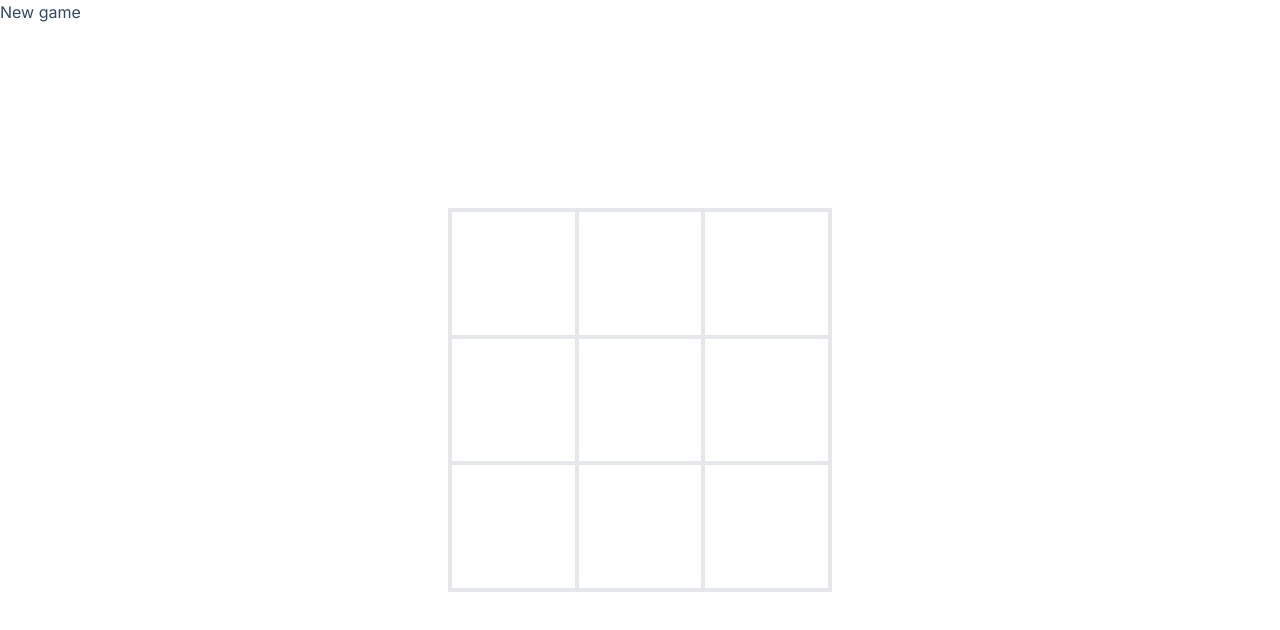
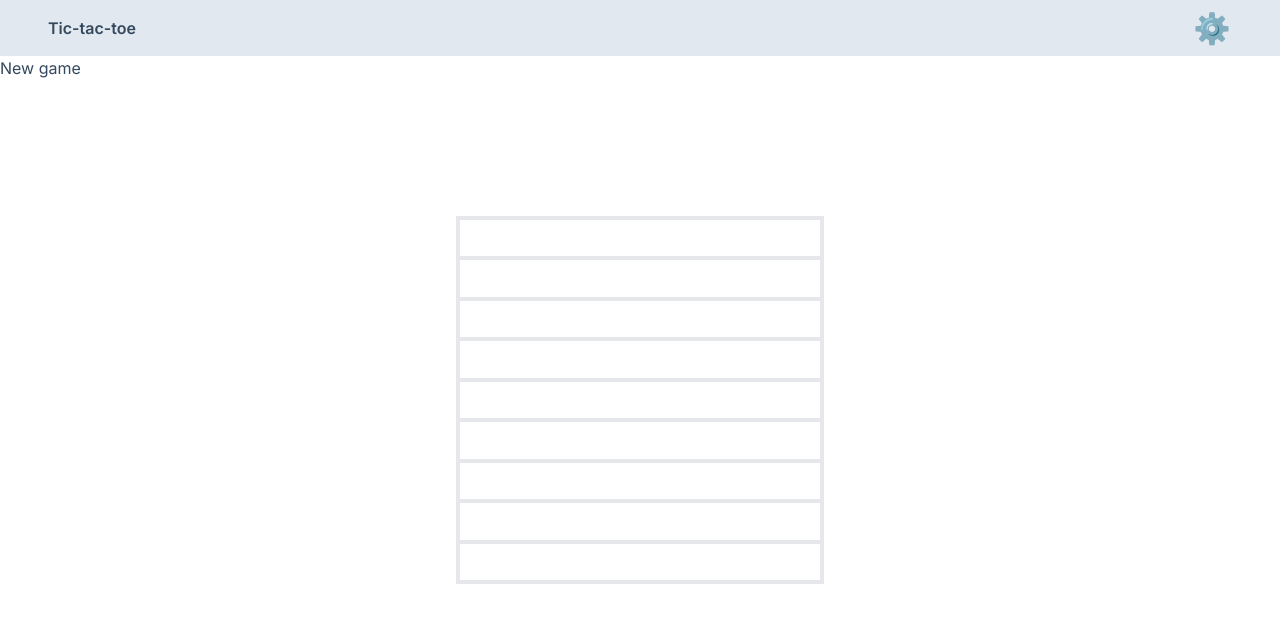
Before and after one commit to hoductrung1211/online-courses-nextjs, a Next.js app: page /tic-tac-toe in a window 1280 px wide. Shown: the top 630 px of the page. Built offline with nearby package versions, Linux system fonts and the light colour scheme.

Commit message:
Add dynamic game nxn

```diff
--- a/app/tic-tac-toe/Game.tsx
+++ b/app/tic-tac-toe/Game.tsx
@@ -1,4 +1,4 @@
-import { useState } from "react"
+import { useEffect, useRef, useState } from "react"
 import { Role } from "./page";
 
 // Just generating cells
@@ -6,22 +6,26 @@ export default function Game({
     steps,
     playerTurn,
     winCells,
+    n,
+    mark,
     handleClick
 }: {
     steps: {id: number, role: null | Role}[],
     playerTurn: Role,
+    n: string,
+    mark: string,
     winCells: number[],
     handleClick: (id: number, role: Role) => void,
 }) {
 
     return (
-        <main>
-            <ul className="w-96 aspect-square grid grid-cols-3 grid-rows-3 absolute top-1/2 left-1/2 -translate-x-1/2 -translate-y-1/2 border-2">
+        <main className="w-full max-w-[24rem] aspect-square p-2 absolute top-1/2 left-1/2 -translate-x-1/2 -translate-y-1/2 ">
+            <ul className={`w-full h-full grid grid-cols-${n} grid-rows-${n} border-2`}>
             {
                 steps.map(item =>
                     <Cell
                         key={item.id}
-                        value={item.role ?? ''}
+                        value={mark}
                         isWinCell={winCells.includes(item.id)}
                         handleClick={() => {
                             handleClick(item.id, playerTurn);
@@ -31,7 +35,6 @@ export default function Game({
             }
             </ul>
         </main>
-
     )
 }
 
@@ -45,22 +48,23 @@ function Cell({
     handleClick: () => void,
 }) {
     const [isActive, setIsActive] = useState(false);
+    const markRef = useRef<string | null>(null);
 
     return (
         <li
             className="grid place-items-center"
-            onClick={() => setIsActive(true)}
         >
             <button
-                className={"w-full h-full border-2 text-3xl " + (isWinCell && "bg-green-300 ")}
+                className={"w-full h-full border-2 text-3xl active:bg-gray-50 " + (isWinCell && "bg-green-300 ")}
                 onClick={() => {
                     if (isActive) return;
 
                     handleClick();
                     setIsActive(true);
+                    markRef.current = value;
                 }}
             >
-            {isActive && value}
+            {isActive && markRef.current}
             </button>
         </li>
     )
--- /dev/null
+++ b/app/tic-tac-toe/Header.tsx
@@ -0,0 +1,18 @@
+export default function Header({
+    handleTurnOnSettingPopup
+}: {
+    handleTurnOnSettingPopup: () => void
+}) {
+    return (
+        <header className="w-full h-14 bg-slate-200">
+            <div className="mx-auto w-full max-w-[1200px] h-full px-2 flex items-center justify-between">
+                <span className="font-semibold">Tic-tac-toe</span>
+
+                <button
+                    className="w-10 aspect-square text-3xl hover:bg-gray-100 rounded-md"
+                    onClick={handleTurnOnSettingPopup}
+                >⚙️</button>
+            </div>
+        </header>
+    )
+}
--- /dev/null
+++ b/app/tic-tac-toe/PopupWrapper.tsx
@@ -0,0 +1,16 @@
+export default function PopupWrapper({
+    children,
+    handleTurnOffPopup,
+}: {
+    children: React.ReactNode,
+    handleTurnOffPopup: () => void,
+}) {
+    return (
+        <section
+            className="fixed inset-0 bg-black bg-opacity-75 z-20 flex items-center justify-center"
+            onClick={handleTurnOffPopup}
+        >
+            {children}
+        </section>
+    )
+}
--- /dev/null
+++ b/app/tic-tac-toe/SettingsPopup.tsx
@@ -0,0 +1,117 @@
+export default function SettingsPopup({
+    handleTurnOffPopup,
+    children,
+}: {
+    handleTurnOffPopup: () => void,
+    children: React.ReactNode,
+}) {
+    return (
+        <section
+            className="w-full max-w-[28rem] max-h-[48rem] flex flex-col bg-gray-50 rounded-lg overflow-hidden"
+            onClick={(e) => {
+                e.stopPropagation();
+            }}
+        >
+            <header className="w-full h-12 px-3 flex items-center justify-between font-semibold bg-slate-200 border-b-2 border-gray-100">
+                Settings
+                <button className="w-8 aspect-square grid place-items-center rounded-md hover:bg-gray-50 text-center text-xl"
+                    onClick={handleTurnOffPopup}
+                >✖️</button>
+            </header>
+            <main className="h-full py-3 px-5">
+                {children}
+            </main>
+        </section>
+    )
+}
+
+export function SettingsForm({
+    settings,
+}: {
+    settings: {[key: string]: number | string},
+}) {
+    return (
+        <form className="flex flex-col gap-5">
+            <Field text="Player A name:">
+                <Input />
+            </Field>
+            <Field text="Player B name:">
+                <Input />
+            </Field>
+            <Field text="Player A mark:">
+                <ListSelection
+                    list={['🌠','💛','🌕','🟨','⭐','🌟']}
+                    type="icon"
+                />
+            </Field>
+            <Field text="Player B mark:">
+                <ListSelection
+                    list={['❤️','💖','🔴','⭕','❌','🟥']}
+                    type="icon"
+                />
+            </Field>
+            <Field text="Game type:">
+                <ListSelection
+                    list={['3 x 3', '4 x 4', '5 x 5']}
+                    type="text"
+                />
+            </Field>
+            <button className="mt-2 h-10 font-semibold text-white bg-blue-400 rounded-md hover:bg-opacity-90 transition">
+                Save
+            </button>
+        </form>
+    )
+}
+
+function Field({
+    text,
+    children
+}: {
+    text: string,
+    children: React.ReactNode,
+}) {
+    return (
+        <label className="flex flex-col min-[480px]:flex-row items-center justify-between">
+            <span className="">{text}</span>
+            {children}
+        </label>
+    )
+}
+
+function Input({
+
+}) {
+    return (
+        <input
+            className="h-8 rounded-md"
+        />
+    )
+}
+
+function ListSelection({
+    list,
+    type,
+}: {
+    list: string[],
+    type: 'icon' | 'text'
+}) {
+
+    let itemClassName = "h-8 grid place-items-center rounded-sm cursor-pointer hover:bg-gray-200 ";
+    if (type == "icon")
+        itemClassName += " w-8 text-2xl  ";
+    else itemClassName += " px-2"
+
+    return (
+        <ul className="flex items-center gap-3">
+        {
+            list.map(mark =>
+                <li key={mark}
+                    className={itemClassName}
+                >
+                    {mark}
+                </li>
+            )
+        }
+        </ul>
+    )
+}
--- a/app/tic-tac-toe/layout.tsx
+++ b/app/tic-tac-toe/layout.tsx
@@ -4,7 +4,7 @@ export default function Layout({
     children: React.ReactNode
 }) {
     return (
-        <div className="absolute inset-0">
+        <div className="relative w-full min-h-screen">
             {children}
         </div>
     )
--- a/app/tic-tac-toe/page.tsx
+++ b/app/tic-tac-toe/page.tsx
@@ -2,31 +2,59 @@
 
 import { useState } from "react";
 import Game from "./Game";
-import {takeAllNElements, winningColumns, winningCrossDown, winningCrossUp, winningRows} from './utils';
+import {winningColumns, winningCrossDown, winningCrossUp, winningRows, generateEmptyCells} from './utils';
+import Header from "./Header";
+import PopupWrapper from "./PopupWrapper";
+import SettingsPopup, { SettingsForm } from "./SettingsPopup";
+import './style.css';
 
 export const enum Role {
     O = 'O',
     X = 'X'
 }
-const initSteps: {id: number, role: null | Role}[] = [1, 2, 3, 4, 5, 6, 7, 8, 9].map(item => ({
-    id: item,
-    role: null,
-}))
 
-const intNumArr: number[] = []
+const markOList = [
+    {id: 1, mark: '🌠'},
+    {id: 2, mark: '💛'},
+    {id: 3, mark: '🌕'},
+    {id: 4, mark: '🟨'},
+    {id: 5, mark: '⭐'},
+    {id: 6, mark: '🌟'},
+];
+
+const markXList = [
+    {id: 1, mark: '❤️'},
+    {id: 2, mark: '💖'},
+    {id: 3, mark: '🔴'},
+    {id: 4, mark: '⭕'},
+    {id: 5, mark: '❌'},
+    {id: 6, mark: '🟥'},
+]
 
 export default function App() {
+    // States of Application
+    const [n, setN] = useState(3);
     const [count, setCount] = useState(0);
-    const [steps, setSteps] = useState(initSteps);
+    const [steps, setSteps] = useState(generateEmptyCells(n));
     const [playerTurn, setPlayerTurn] = useState(Role.O);
+    const [popup, setPopup] = useState<React.ReactNode | null>(null);
+    const [settings, setSettings] = useState({
+        playerOName: 'Player O',
+        playerXName: 'Player X',
+        playerOMarkId: 5,
+        playerXMarkId: 5,
+    });
+    const markO = markOList.find(item => item.id === settings.playerOMarkId)?.mark ?? '⭐';
+    const markX = markXList.find(item => item.id === settings.playerXMarkId)?.mark ?? '❌';
 
     // All possible steps that could win the game!
-    const [wRows, setWRows] = useState(winningRows(3));
-    const [wColumns, setWColumns] = useState(winningColumns(3));
-    const [wCross, setWCross] = useState([winningCrossDown(3), winningCrossUp(3)]);
+    const [wRows, setWRows] = useState(winningRows(n));
+    const [wColumns, setWColumns] = useState(winningColumns(n));
+    const [wCross, setWCross] = useState([winningCrossDown(n), winningCrossUp(n)]);
 
-    const [winCells, setWinCells] = useState(intNumArr);
+    const [winCells, setWinCells] = useState<number[]>([]);
     const isGameOver: boolean = winCells.length != 0;
+    const mark = !isGameOver ? (playerTurn == Role.O ? markO : markX) : '';
 
     function checkGameResult(role: Role, nextSteps: {id: number, role: null | Role}[]) {
         // 1. Taking some possible steps have n elements (n in nxn game)
@@ -34,15 +62,36 @@ export default function App() {
         const playerCurrentSteps = nextSteps.reduce((res, step) => {
             return step.role === role ? [...res, step.id] : res;
         }, emptyArr);
-        playerCurrentSteps.sort();
 
-        // 2. Checking steps is in possible winSteps
-        const allPossibleSteps = takeAllNElements(3, playerCurrentSteps);
-        allPossibleSteps.forEach(arr => {
-            wRows.forEach(rows => rows.toString() === arr.toString() && setWinCells(arr));
-            wColumns.forEach(rows => rows.toString() === arr.toString() && setWinCells(arr));
-            wCross.forEach(rows => rows.toString() === arr.toString() && setWinCells(arr));
-        })
+        // 2. Checking steps is in possible winSteps:
+        // Comparison between each possible steps with current steps
+        wRows.forEach(rows => {
+            let flag = true;
+            for (let i = 0; i < rows.length; i++) {
+                if (!playerCurrentSteps.includes(rows[i]))
+                    flag = false;
+            }
+
+            if (flag) setWinCells(rows);
+        });
+        wColumns.forEach(rows => {
+            let flag = true;
+            for (let i = 0; i < rows.length; i++) {
+                if (!playerCurrentSteps.includes(rows[i]))
+                    flag = false;
+            }
+
+            if (flag) setWinCells(rows);
+        });
+        wCross.forEach(rows => {
+            let flag = true;
+            for (let i = 0; i < rows.length; i++) {
+                if (!playerCurrentSteps.includes(rows[i]))
+                    flag = false;
+            }
+
+            if (flag) setWinCells(rows);
+        });
     }
 
     function handlePlayerClick(id: number, role: Role) {
@@ -56,14 +105,33 @@ export default function App() {
         }
     }
 
+    function handleTurnOffPopup() {
+        setPopup(null);
+    }
+
+    function handleTurnOnSettingPopup() {
+        setPopup(
+            <SettingsPopup
+                handleTurnOffPopup={handleTurnOffPopup}
+            >
+                <SettingsForm
+                    settings={settings}
+                />
+            </SettingsPopup>
+        );
+    }
+
     return (
         <>
-            <section className="">
-
-            </section>
+            {popup && <PopupWrapper handleTurnOffPopup={handleTurnOffPopup}>{popup}</PopupWrapper>}
+            <Header
+                handleTurnOnSettingPopup={handleTurnOnSettingPopup}
+            />
             <Game
+                n={n.toString()}
                 key={count}
                 playerTurn={playerTurn}
+                mark={mark}
                 steps={steps}
                 winCells={winCells}
                 handleClick={handlePlayerClick}
@@ -74,7 +142,7 @@ export default function App() {
                         // Because count is the key of <Game> component
                         // count changed -> <Game> component's state is reset
                         setCount(count + 1);
-                        setSteps(initSteps);
+                        setSteps(generateEmptyCells(n));
                         setWinCells([]);
                     }}
                 >
--- /dev/null
+++ b/app/tic-tac-toe/style.css
@@ -0,0 +1,3 @@
+input {
+    border: 2px solid #eee;
+}
--- a/app/tic-tac-toe/utils.tsx
+++ b/app/tic-tac-toe/utils.tsx
@@ -1,12 +1,14 @@
+import { Role } from "./page";
 
-// Take all n elements in the array and returns array
-// if array's length is less than n, returns empty string
-export function takeAllNElements(n: number, [...arr]: number[]): number[][] {
-    const res: number[][] = [];
-    const length = arr.length;
+export function generateEmptyCells(n: number): {id: number, role: null | Role}[] {
+    const len = n * n;
+    const res = [];
 
-    for (let i = 0; i <= length - n; i++) {
-        res.push(arr.slice(i, i + n))
+    for (let i = 1; i <= len; i++) {
+        res.push({
+            id: i,
+            role: null
+        })
     }
 
     return res;
```
